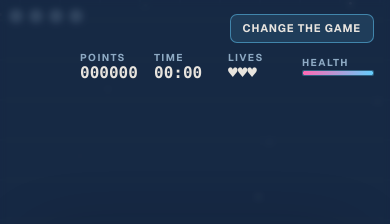
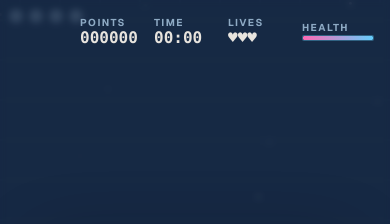
Before and after one commit to Whim-Studio/whim-playground, a website built with Vite: page index.html in a window 390 px wide. Shown: the top 224 px of the page. Built offline with nearby package versions, Linux system fonts and the light colour scheme.

Commit message:
Remove the Change the game CTA button
Co-Authored-By: Claude Opus 4.8 <noreply@anthropic.com>

Co-Authored-By: Whim <dev@whim.bot>

```diff
--- a/index.html
+++ b/index.html
@@ -18,14 +18,6 @@
   <body>
     <div id="app" class="app-shell">
       <header class="scorebar" aria-label="Game stats">
-        <a
-          class="change-game-cta"
-          href="https://www.whim.run/demo/"
-          target="_blank"
-          rel="noopener noreferrer"
-        >
-          Change the game
-        </a>
         <div class="scorebar__stats">
           <span class="stat">
             <span class="stat__label">Points</span>
--- a/src/styles.css
+++ b/src/styles.css
@@ -135,45 +135,6 @@ button {
   font-weight: 700;
   letter-spacing: 0;
   line-height: 1;
-}
-
-/* Absolutely positioned so it centers on the viewport regardless of the
-   scorebar's flex-end justification, and doesn't fight the stats for space. */
-.change-game-cta {
-  position: absolute;
-  top: 50%;
-  left: 50%;
-  transform: translate(-50%, -50%);
-  padding: 9px 16px;
-  border: 1px solid rgba(100, 205, 252, 0.5);
-  border-radius: 7px;
-  background: rgba(100, 205, 252, 0.12);
-  color: var(--foreground);
-  font-size: 12px;
-  font-weight: 700;
-  letter-spacing: 0.08em;
-  line-height: 1;
-  text-decoration: none;
-  text-transform: uppercase;
-  white-space: nowrap;
-  transition:
-    background-color 160ms ease,
-    border-color 160ms ease,
-    transform 160ms ease;
-}
-
-.change-game-cta:hover {
-  border-color: var(--blue);
-  background: rgba(100, 205, 252, 0.2);
-}
-
-.change-game-cta:active {
-  transform: translate(-50%, calc(-50% + 1px));
-}
-
-.change-game-cta:focus-visible {
-  outline: 2px solid var(--blue);
-  outline-offset: 3px;
 }
 
 .game-shell {
@@ -341,20 +302,6 @@ button {
     min-width: 62px;
   }
 
-  /* On narrow widths the stats span full width, so drop absolute centering
-     and let the CTA flow on its own row above them. */
-  .change-game-cta {
-    position: static;
-    transform: none;
-    align-self: center;
-    padding: 8px 12px;
-    font-size: 11px;
-  }
-
-  .change-game-cta:active {
-    transform: translateY(1px);
-  }
-
   .game-overlay__panel {
     width: min(100%, 300px);
   }
@@ -389,11 +336,6 @@ button {
 
   .stat strong {
     font-size: 16px;
-  }
-
-  .change-game-cta {
-    padding: 7px 12px;
-    font-size: 10px;
   }
 
   .game-overlay {
```
